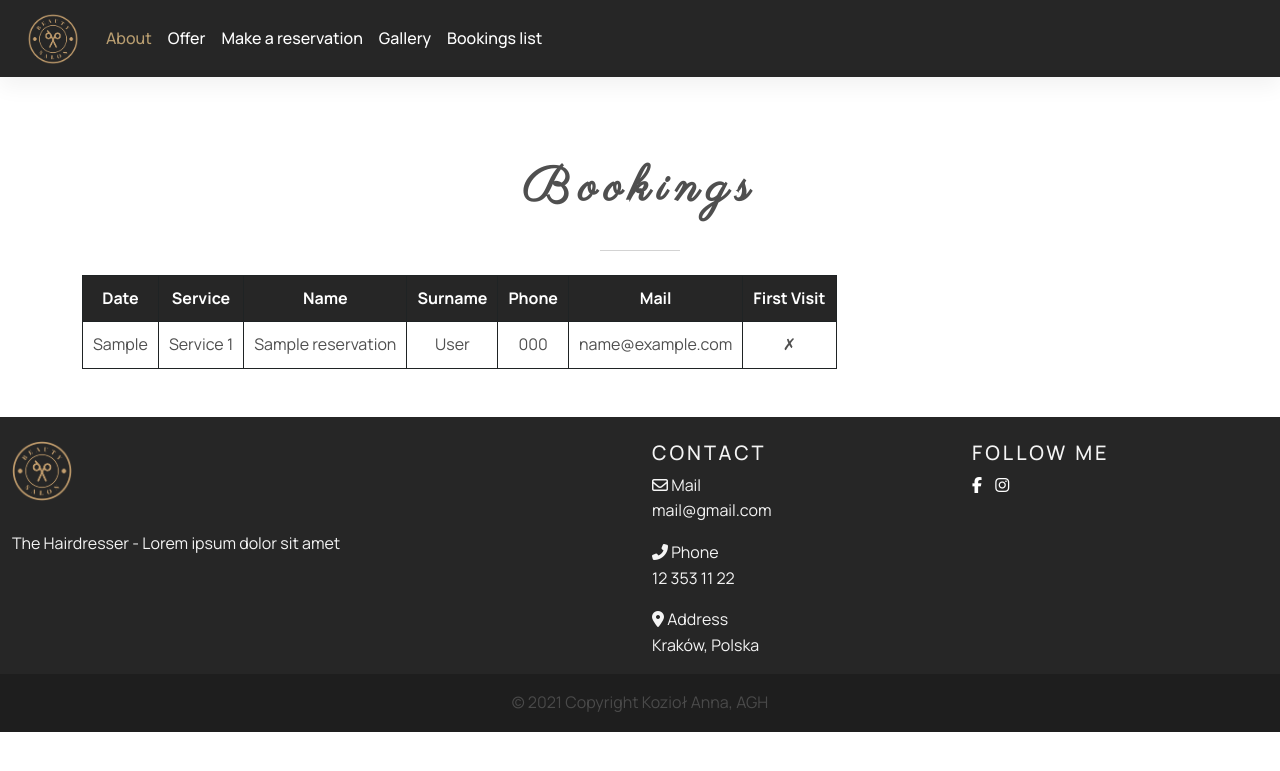
After one commit to anna-koziol/hairdresser, a PHP site: page /bookings.html in a window 1280 px wide. The commit adds this page. Shown: the top 771 px of the page. Run offline with PHP 8.4, Linux system fonts and the light colour scheme; tables that the repository leaves empty or names only in its code hold one stand-in row (values such as "Sample post"); some libraries are stand-ins or nearby versions.

Commit message:
implement gallery and booking list websites

```diff
--- /dev/null
+++ b/bookings.html
@@ -0,0 +1,141 @@
+<!DOCTYPE html>
+<html lang="en">
+
+<head>
+    <meta charset="UTF-8">
+    <meta name="viewport" content="width=device-width, initial-scale=1.0">
+    <meta http-equiv="X-UA-Compatible" content="ie=edge">
+    <title>The Hairdresser</title>
+    <meta name="description" content="Hairdresser salon website - project Koziol, AGH" />
+    <meta name="keywords" content="hairdresser, salon" />
+    <!--Logo vector created by rawpixel.com - www.freepik.com-->
+    <link rel="icon" href="./img/logo.png" />
+    <!-- Facebook -->
+    <meta property="og:title" content="The Hairdresser" />
+    <meta property="og:image" content="./img/logo.png" />
+    <meta property="og:description" content="Hairdresser salon website - project Koziol, AGH" />
+    <meta property="og:type" content="website" />
+    <!-- Bootstrap/MDB -->
+    <link href="./mdb/css/bootstrap.min.css" rel="stylesheet" />
+    <link href="./mdb/css/mdb.min.css" rel="stylesheet" />
+    <!-- Style -->
+    <link rel="stylesheet" href="./css/style.css" />
+    <!-- Fonts -->
+    <link rel="preconnect" href="https://fonts.gstatic.com">
+    <link href="https://fonts.googleapis.com/css2?family=Manrope:wght@400;500;700&family=Parisienne&display=swap" rel="stylesheet">
+</head>
+
+<body>
+    <main>
+
+        <header>
+            <nav class="navbar navbar-expand-lg fixed-top navbar-dark bg-dark">
+                <div class="container-fluid">
+                    <a class="navbar-brand" href="#">
+                        <img src="./img/logo.png" height="50" width="50" alt="logo" loading="lazy" />
+                    </a>
+                    <button class="navbar-toggler" type="button" data-mdb-toggle="collapse" data-mdb-target="#navbarTogglerDemo02" aria-controls="navbarTogglerDemo02" aria-expanded="false" aria-label="Toggle navigation">
+                    <i class="fas fa-bars"></i>
+                  </button>
+                    <div class="collapse navbar-collapse" id="navbarTogglerDemo02">
+                        <ul class="navbar-nav me-auto mb-2 mb-lg-0">
+                            <li class="nav-item">
+                                <a class="nav-link active" aria-current="page" href="./index.html#about">About</a>
+                            </li>
+                            <li class="nav-item">
+                                <a class="nav-link" href="./index.html#offer">Offer</a>
+                            </li>
+                            <li class="nav-item">
+                                <a class="nav-link" href="./index.html#reservation">Make a reservation</a>
+                            </li>
+                            <li class="nav-item">
+                                <a class="nav-link" href="./gallery.html">Gallery</a>
+                            </li>
+                            <li class="nav-item">
+                                <a class="nav-link" href="./bookings.html">Bookings list</a>
+                            </li>
+                        </ul>
+                    </div>
+                </div>
+            </nav>
+
+        </header>
+
+
+        <section class="dark-grey-text text-center container my-5 mt-10 padding" id="gallery">
+            <h1 class="font-weight-bold black-text mb-4 pb-2">Bookings</h1>
+            <hr class="w-header mb-4">
+
+            <table id="reservations-table">
+                <tr>
+                    <th>Date</th>
+                    <th>Service</th>
+                    <th>Name</th>
+                    <th>Surname</th>
+                    <th>Phone</th>
+                    <th>Mail</th>
+                    <th>First Visit</th>
+                </tr>
+            </table>
+        </section>
+
+
+
+        <footer class="pt-4 bg-dark">
+            <div class="container-fluid text-left">
+                <div class="row">
+                    <div class="col-md-6 mt-md-0 mt-3">
+                        <img src="./img/logo.png" alt="logo">
+                        <p>The Hairdresser - Lorem ipsum dolor sit amet</p>
+                    </div>
+
+                    <div class="col-md-3 mb-md-0 mb-3">
+                        <h5 class="text-uppercase">Contact</h5>
+                        <ul class="list-unstyled">
+                            <li>
+                                <em class="far fa-envelope"></em> Mail
+                                <p class="grey-text">mail@gmail.com</p>
+                            </li>
+                            <li>
+                                <em class="fas fa-phone-alt"></em> Phone
+                                <p class="grey-text">12 353 11 22</p>
+                            </li>
+                            <li>
+                                <em class="fas fa-map-marker-alt"></em> Address
+                                <p class="grey-text">Kraków, Polska</p>
+                            </li>
+                        </ul>
+                    </div>
+                    <div class="col-md-3 mb-md-0 mb-3">
+                        <h5 class="text-uppercase">Follow me</h5>
+
+                        <a href="https://www.facebook.com/" target="_blank" class="grey-text">
+                            <em class="fab fa-facebook-f"></em>
+                        </a>
+
+                        <a href="https://www.instagram.com/" target="_blank" class="grey-text">
+                            <em class="fab fa-instagram"></em>
+                        </a>
+
+                    </div>
+                </div>
+            </div>
+            <div class="footer-copyright text-center py-3">© 2021 Copyright Kozioł Anna, AGH</div>
+        </footer>
+
+    </main>
+
+
+
+    <!-- Scripts -->
+    <script src="./mdb/js/jquery.min.js"></script>
+    <script type="text/javascript" src="./mdb/js/popper.min.js"></script>
+    <script type="text/javascript" src="./mdb/js/bootstrap.min.js"></script>
+    <script type="text/javascript" src="./mdb/js/mdb.min.js"></script>
+    <script src="https://kit.fontawesome.com/c30483eab7.js" crossorigin="anonymous"></script>
+
+    <script type="text/javascript" src="./scripts/reservationsList.js"></script>
+
+</body>
+
+</html>
--- a/css/style.css
+++ b/css/style.css
@@ -298,3 +298,68 @@ footer img {
 .modal-flex {
     display: flex;
 }
+
+.mt-10 {
+    margin-top: 10rem !important;
+}
+
+.gallery-square {
+    height: 25vw;
+    background-color: #b89d70;
+    border: 1px solid #836f4d;
+    background-repeat: no-repeat;
+    background-position: center;
+    background-size: cover;
+}
+
+.gallery-square:hover {
+    -webkit-animation: scale 1.5s cubic-bezier(0.5, 0.57, 0.75, 1.000) both;
+    animation: scale 0.5s cubic-bezier(0.5, 0.57, 0.75, 1.000) both;
+}
+
+@-webkit-keyframes scale {
+    0% {
+        background-size: cover;
+    }
+    25% {
+        background-size: 150%;
+    }
+    50% {
+        background-size: 150%;
+    }
+    75% {
+        background-size: 180%;
+    }
+    100% {
+        background-size: 230%;
+    }
+}
+
+@keyframes scale {
+    0% {
+        background-size: cover;
+    }
+    25% {
+        background-size: 150%;
+    }
+    50% {
+        background-size: 150%;
+    }
+    75% {
+        background-size: 180%;
+    }
+    100% {
+        background-size: 230%;
+    }
+}
+
+#reservations-table td,
+#reservations-table th {
+    border: 1px solid #1f2324;
+    padding: 10px;
+}
+
+#reservations-table th {
+    background-color: #262626;
+    color: #fff;
+}
--- /dev/null
+++ b/php/reservationsList.php
@@ -0,0 +1,27 @@
+<?php
+    $base = 'mysql:dbname=hairdresser;host=localhost';
+    $root = 'root';
+    $password = '';
+
+    try {
+        $db = new PDO($base, $root, $password);
+        $db->exec("set names utf8");
+        $rows = array();
+
+        $query = "SELECT hour, serviceID, name, surname, phone, mail, first
+        FROM `reservations`
+        INNER JOIN `client`
+        ON `client`.`clientID` = `reservations`.`clientID` ORDER BY `hour`;";
+        $result = $db->query($query);
+
+        while ($row = $result->fetch(PDO::FETCH_ASSOC)) {
+            array_push($rows, $row);
+        }
+
+        echo json_encode($rows);
+    }
+
+    catch (PDOException $e) {
+        echo 'Connection failed: ' . $e->getMessage();
+    }
+?>
--- a/scripts/index.js
+++ b/scripts/index.js
@@ -52,8 +52,6 @@ function booking() {
 
         xmlhttp.setRequestHeader("Content-type", "application/x-www-form-urlencoded");
         xmlhttp.send("name=" + name + "&surname=" + surname + "&mail=" + mail + "&phone=" + phone + "&date=" + date + "&hour=" + datetime + "&service=" + service + "&first=" + first);
-
-
     }
 
 }
--- /dev/null
+++ b/scripts/reservationsList.js
@@ -0,0 +1,28 @@
+var xmlhttp = new XMLHttpRequest();
+xmlhttp.open("POST", "./php/reservationsList.php", true);
+xmlhttp.onreadystatechange = function() {
+    if (this.readyState == 4 && this.status == 200) {
+        const data = JSON.parse(this.responseText);
+        const table = document.getElementById('reservations-table');
+
+        for (let item of data) {
+            console.log(item);
+            let row = document.createElement("tr");
+            for (const [key, value] of Object.entries(item)) {
+                let cell = document.createElement("td");
+                if (key == "first") {
+                    value == 0 ? cell.innerHTML = "✓" : cell.innerHTML = "✗";
+                } else if (key == "serviceID") {
+                    cell.innerHTML = "Service " + value;
+                } else {
+                    cell.innerHTML = value;
+                }
+                row.appendChild(cell);
+            }
+            table.appendChild(row);
+        }
+    }
+};
+
+xmlhttp.setRequestHeader("Content-type", "application/x-www-form-urlencoded");
+xmlhttp.send("");
```
Also changed, not shown: gallery.html (added, +163 -0 lines), index.html (+6 -1 lines), scripts/gallery.js (added, +16 -0 lines).
